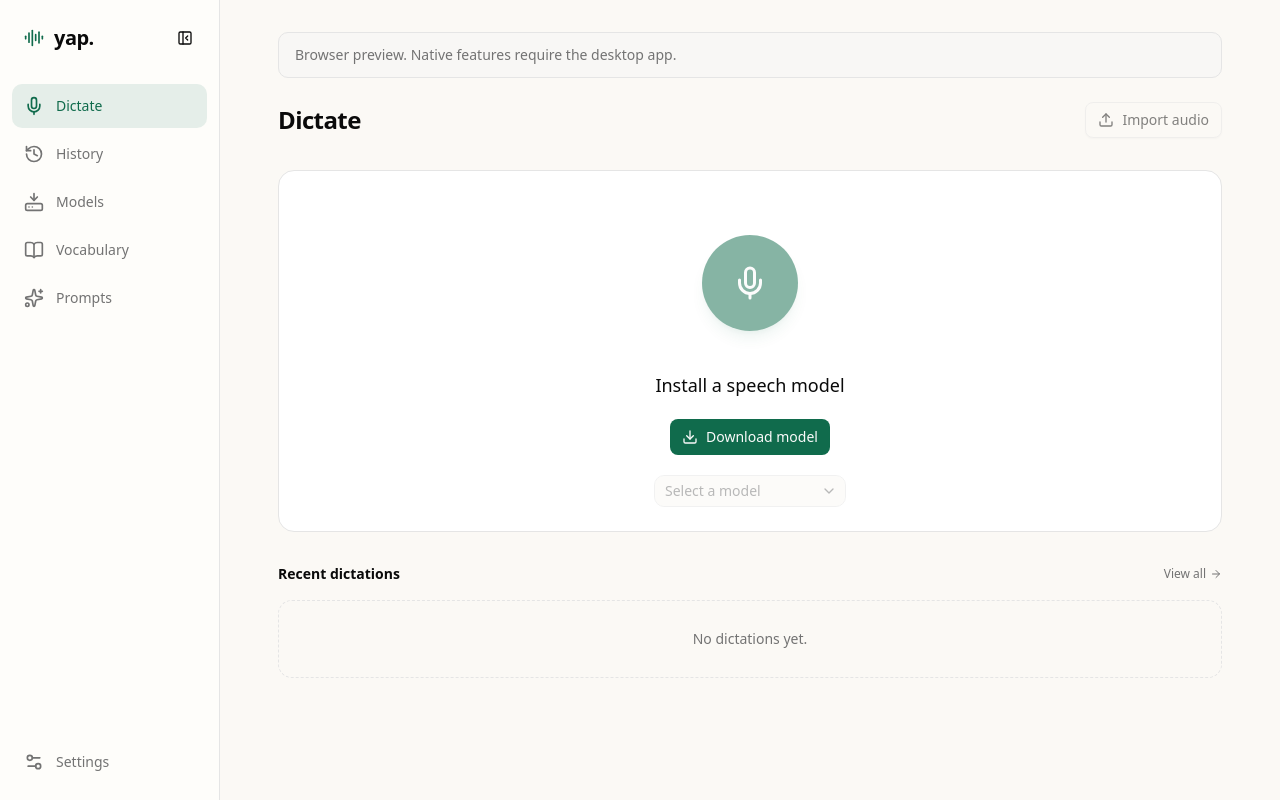
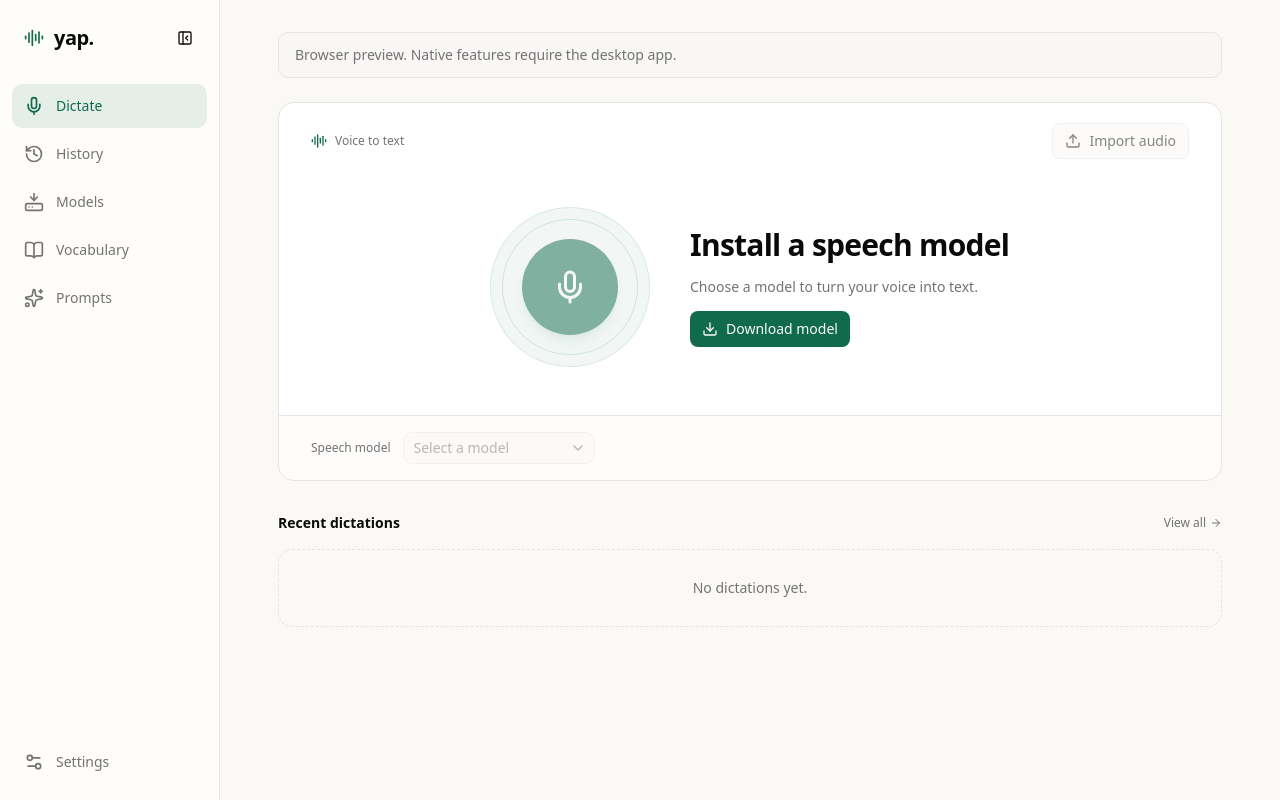
Before and after one commit to benjaminraffetseder/yap, a React (Vite) app in the folder frontend/: page /#/ in a window 1280 px wide. Built offline with nearby package versions, Linux system fonts and the light colour scheme.

Commit message:
feat(dictation): improve dictation status handling with toast notifications for transcription completion and errors

```diff
--- a/frontend/src/components/dictation-provider.tsx
+++ b/frontend/src/components/dictation-provider.tsx
@@ -121,6 +121,7 @@ export function DictationProvider({ children }: { children: ReactNode }) {
   const [microphoneTestVisible, setMicrophoneTestVisible] = useState(false);
   const snapshotRequest = useRef(0);
   const statusRevision = useRef(0);
+  const latestStatus = useRef(empty.status);
   const modelDownload = useRef<{ model: Model; started: boolean } | null>(null);
   const refresh = useCallback(async () => {
     if (!isDesktop) return;
@@ -135,6 +136,7 @@ export function DictationProvider({ children }: { children: ReactNode }) {
       throw cause;
     }
     if (request !== snapshotRequest.current) return;
+    if (revision === statusRevision.current) latestStatus.current = value.status;
     // Bridge replies may arrive out of order or after a newer status event.
     setSnapshot((old) =>
       request !== snapshotRequest.current
@@ -201,9 +203,28 @@ export function DictationProvider({ children }: { children: ReactNode }) {
     let active = true;
     const offStatus = EventsOn("dictation:status", (status: Status) => {
       if (!active) return;
+      const previous = latestStatus.current;
+      latestStatus.current = status;
       statusRevision.current++;
       setSnapshot((old) => ({ ...old, status }));
       const download = modelDownload.current;
+      // Notify on a completed operation, not on saved results loaded or restored
+      // after manually processing text. Status refreshes must not replay a toast.
+      if (status.phase === "done" && previous.phase === "transcribing") {
+        toastManager.add({
+          id: "transcription-complete",
+          type: "success",
+          title: "Transcription finished",
+          description: status.message,
+          timeout: 5000,
+        });
+      } else if (
+        status.phase === "error" &&
+        !download &&
+        (previous.phase !== "error" || previous.message !== status.message)
+      ) {
+        setError(status.message);
+      }
       if (!download) return;
       if (status.phase === "downloading") download.started = true;
       else if (download.started && (status.phase === "idle" || status.phase === "error")) {
--- a/frontend/src/pages/history-page.tsx
+++ b/frontend/src/pages/history-page.tsx
@@ -161,11 +161,6 @@ export function HistoryPage() {
               Cancel transcription
             </Button>
           </div>
-        )}
-        {snapshot.status.phase === "error" && (
-          <p role="alert" className="text-sm text-destructive">
-            {snapshot.status.message}
-          </p>
         )}
         <div className="relative">
           <Search className="absolute left-3 top-3 size-4 text-muted-foreground" />
--- a/frontend/src/pages/home-page.tsx
+++ b/frontend/src/pages/home-page.tsx
@@ -12,7 +12,7 @@ import {
 } from "@/components/ui/select";
 import { backend, duration, isBusy, isDesktop } from "@/lib/backend";
 import { SetupPage } from "@/pages/setup-page";
-import { ArrowRight, Check, Copy, Download, Keyboard, Loader2, Mic, Square } from "lucide-react";
+import { ArrowRight, AudioLines, Download, Keyboard, Loader2, Mic, Square } from "lucide-react";
 import { useEffect, useState } from "react";
 import { Link } from "react-router";
 export function HomePage() {
@@ -81,38 +81,47 @@ export function HomePage() {
   if (isDesktop && !loading && !settings.setupComplete) return <SetupPage />;
   return (
     <div className="space-y-8">
-      <header className="flex flex-wrap items-center justify-between gap-3">
-        <h1 className="text-2xl font-semibold tracking-tight">Dictate</h1>
+      <section
+        aria-label="Dictation recorder"
+        className={`overflow-hidden rounded-2xl border bg-card transition-colors ${recording ? "border-primary/40" : ""}`}
+      >
+        <header className="flex flex-wrap items-center justify-between gap-3 px-6 pt-5 sm:px-8">
+          <span className="flex items-center gap-2 text-xs font-medium text-muted-foreground">
+            <AudioLines className="size-4 text-primary" aria-hidden="true" />
+            Voice to text
+          </span>
           <AudioImportButton showDownloadProgress={false} />
         </header>
-      <section className="rounded-2xl border bg-card px-6 py-6 text-center">
-        <div className="my-7 flex justify-center">
-          <div className="relative flex size-30 items-center justify-center">
+        <div className="flex flex-col items-center justify-center gap-7 px-6 py-10 text-center sm:flex-row sm:gap-10 sm:px-8 sm:py-12 sm:text-left">
+          <div className="relative flex size-40 shrink-0 items-center justify-center">
+            <span
+              aria-hidden="true"
+              className="absolute inset-0 rounded-full border border-primary/10 bg-primary/5"
+            />
+            <span
+              aria-hidden="true"
+              className="absolute inset-3 rounded-full border border-primary/15 transition-transform duration-150 motion-reduce:transition-none"
+              style={{ transform: recording ? `scale(${1 + level * 0.15})` : undefined }}
+            />
             {downloading && (
               <CircularProgress
                 aria-label="Download progress"
                 value={downloadPercent}
-                className="absolute inset-0"
+                className="absolute size-32"
               />
             )}
             <button
               disabled={!isDesktop || !ready || working || loading || pending || switchingModel}
               onClick={() => void record()}
               aria-label={recording ? "Stop recording" : "Start recording"}
-              className={`relative flex size-24 items-center justify-center rounded-full bg-primary text-primary-foreground shadow-lg shadow-primary/15 transition-transform hover:scale-105 focus-visible:outline-4 focus-visible:outline-offset-4 focus-visible:outline-ring disabled:cursor-default ${downloading ? "disabled:opacity-100" : "disabled:opacity-50"}`}
+              className={`relative flex size-24 items-center justify-center rounded-full bg-primary text-primary-foreground shadow-lg shadow-primary/15 transition-transform hover:scale-105 active:scale-95 focus-visible:outline-4 focus-visible:outline-offset-4 focus-visible:outline-ring motion-reduce:transition-none disabled:cursor-default disabled:hover:scale-100 ${downloading ? "disabled:opacity-100" : "disabled:opacity-50"}`}
             >
-              {recording && (
-                <span
-                  className="absolute inset-[-10px] rounded-full border-2 border-primary/25"
-                  style={{ transform: `scale(${1 + level * 0.15})` }}
-                />
-              )}
               {downloading ? (
                 <span className="font-mono text-xl font-medium tabular-nums">
                   {downloadPercent}%
                 </span>
               ) : working || pending ? (
-                <Loader2 className="size-8 animate-spin" />
+                <Loader2 className="size-8 animate-spin motion-reduce:animate-none" />
               ) : recording ? (
                 <Square className="size-7 fill-current" />
               ) : (
@@ -120,8 +129,8 @@ export function HomePage() {
               )}
             </button>
           </div>
-        </div>
-        <h2 className="text-lg font-medium">
+          <div className="w-full min-w-0 space-y-3 sm:max-w-80">
+            <h2 className="text-2xl font-semibold tracking-tight sm:text-3xl">
               {loading
                 ? "Connecting…"
                 : recording
@@ -132,54 +141,61 @@ export function HomePage() {
                       ? "Ready to record"
                       : "Install a speech model"}
             </h2>
+            <p className="text-sm leading-6 text-muted-foreground">
+              {loading
+                ? "Getting your dictation tools ready."
+                : recording
+                  ? "Speak naturally. Click stop when you’re finished."
+                  : downloading
+                    ? "Your speech model is on its way."
+                    : working
+                      ? "You can start another dictation when this finishes."
+                      : ready
+                        ? "Click the microphone to start, or use your shortcut."
+                        : "Choose a model to turn your voice into text."}
+            </p>
+            {recording && (
+              <div className="flex items-center justify-center gap-4 pt-2 sm:justify-start">
+                <span className="font-mono text-sm tabular-nums text-primary">
+                  {duration(Math.max(0, now - status.startedAt))}
+                </span>
+                <div aria-hidden="true" className="flex h-8 items-center gap-1 text-primary">
+                  {Array.from({ length: 17 }, (_, index) => (
+                    <span
+                      key={index}
+                      className="w-1 rounded-full bg-current transition-[height] duration-150 motion-reduce:transition-none"
+                      style={{ height: `${4 + level * (12 + 16 * Math.sin(index * 1.7) ** 2)}px` }}
+                    />
+                  ))}
+                </div>
+              </div>
+            )}
             {downloading && (
-          <Button
-            variant="outline"
-            size="sm"
-            className="mt-4"
-            onClick={() => void run(backend.cancel, false)}
-          >
+              <Button variant="outline" size="sm" onClick={() => void run(backend.cancel, false)}>
                 Cancel download
               </Button>
             )}
-        {recording ? (
-          <div className="mt-4 font-mono text-primary">
-            {duration(Math.max(0, now - status.startedAt))}
-          </div>
-        ) : !ready && !working && !loading ? (
-          <Link to="/models" className={buttonVariants({ className: "mt-5 rounded-lg" })}>
+            {!ready && !working && !loading && (
+              <Link to="/models" className={buttonVariants({ className: "rounded-lg" })}>
                 <Download className="size-4" />
                 Download model
               </Link>
-        ) : (
-          ready &&
-          !working &&
-          !loading && (
-            <div className="mt-4 flex items-center justify-center gap-2 text-xs text-muted-foreground">
-              <Keyboard className="size-4" aria-hidden="true" />
-              {settings.interaction === "hold" ? "Hold" : "Press"}
-              {settings.shortcut.split("+").map((key) => (
-                <kbd
-                  key={key}
-                  className="rounded-md border bg-background px-2 py-1 font-mono text-[11px]"
-                >
-                  {key}
-                </kbd>
-              ))}
+            )}
           </div>
-          )
-        )}
+        </div>
         {(ready || snapshot.models.length > 0) && (
+          <div className="flex flex-wrap items-center justify-between gap-x-6 gap-y-4 border-t bg-background/30 px-6 py-4 sm:px-8">
+            <div className="flex min-w-0 flex-wrap items-center gap-x-3 gap-y-2">
+              <span className="text-xs text-muted-foreground">Speech model</span>
               <Select
                 items={modelOptions}
                 value={selectedModel}
-            disabled={!isDesktop || loading || pending || switchingModel || isBusy(status.phase)}
+                disabled={
+                  !isDesktop || loading || pending || switchingModel || isBusy(status.phase)
+                }
                 onValueChange={(value) => void selectModel(value)}
               >
-            <SelectTrigger
-              aria-label="Speech model"
-              className="mx-auto mt-5 max-w-full min-w-48 bg-background"
-            >
+                <SelectTrigger aria-label="Speech model" className="w-48 max-w-full bg-background">
                   <SelectValue placeholder="Select a model" />
                 </SelectTrigger>
                 <SelectContent alignItemWithTrigger={false}>
@@ -197,6 +213,28 @@ export function HomePage() {
                   ))}
                 </SelectContent>
               </Select>
+            </div>
+            {ready && !working && !loading && (
+              <div className="flex flex-wrap items-center gap-1.5 text-xs text-muted-foreground">
+                <Keyboard className="mr-1 size-4" aria-hidden="true" />
+                <span className="mr-1">{settings.interaction === "hold" ? "Hold" : "Press"}</span>
+                <span className="flex flex-wrap items-center gap-1.5">
+                  {settings.shortcut.split("+").map((key, index) => (
+                    <span key={key} className="flex items-center gap-1.5">
+                      {index > 0 && (
+                        <span aria-hidden="true" className="text-muted-foreground/60">
+                          +
+                        </span>
+                      )}
+                      <kbd className="rounded-md border bg-background px-1.5 py-1 font-mono text-[11px] text-foreground shadow-xs">
+                        {key}
+                      </kbd>
+                    </span>
+                  ))}
+                </span>
+              </div>
+            )}
+          </div>
         )}
       </section>
       {status.shortcutError && (
@@ -225,30 +263,6 @@ export function HomePage() {
         >
           {status.trayError}
         </p>
-      )}
-      {(status.phase === "done" || status.phase === "error") && (
-        <section aria-live="polite" className="rounded-2xl border bg-card p-5">
-          <p
-            className={`flex items-center gap-2 text-sm ${status.phase === "error" ? "text-destructive" : "text-primary"}`}
-          >
-            {status.phase === "done" && <Check className="size-4" />}
-            {status.message}
-          </p>
-          {status.transcript && (
-            <>
-              <p className="mt-4 whitespace-pre-wrap text-sm leading-7">{status.transcript}</p>
-              <Button
-                variant="outline"
-                size="sm"
-                className="mt-4"
-                onClick={() => void run(() => backend.copy(status.transcript), false)}
-              >
-                <Copy className="size-3" />
-                Copy
-              </Button>
-            </>
-          )}
-        </section>
       )}
       <section>
         <div className="mb-4 flex items-center justify-between">
```
Also changed, not shown: 1 other file (tests, documents, lock files or other folders). Lines whose indentation alone changed are shown as unchanged.
